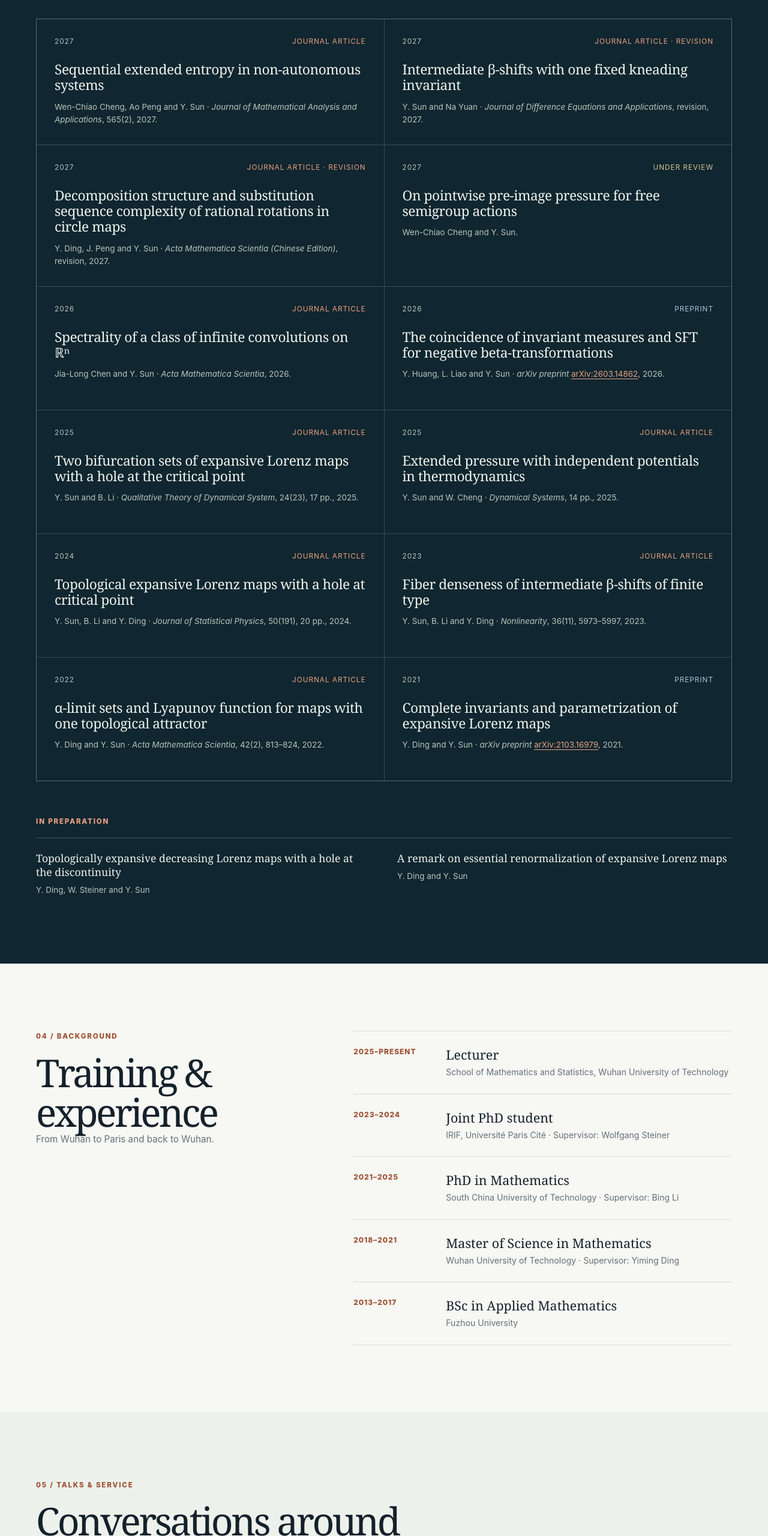
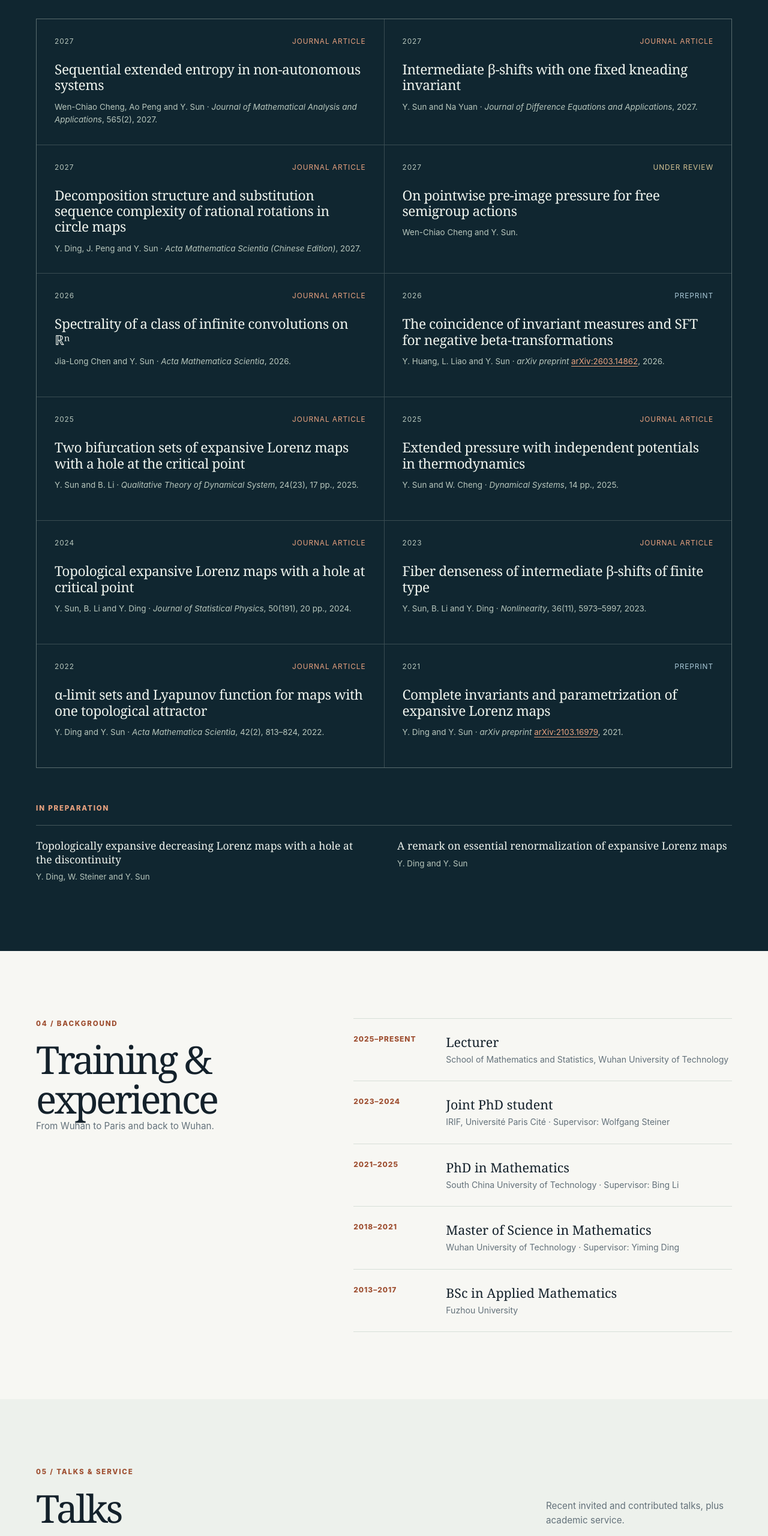
Before and after one commit to sunyunwhut/sunyunwhut.github.io, a plain HTML site: page index.html in a window 1280 px wide. Shown: the part 2197-4757 px from the top of the page at 60% size. Drawn offline with Linux system fonts and the light colour scheme.

Commit message:
Refine publication labels and talks heading

```diff
--- a/index.html
+++ b/index.html
@@ -71,8 +71,8 @@
         <div class="section-heading light"><div><p class="eyebrow">03 / Publications</p><h2>Selected work</h2></div><p class="section-lede">A current list of journal articles, preprints, and manuscripts.</p></div>
         <div class="pub-list">
           <article class="publication"><div class="pub-meta"><span>2027</span><span class="status">Journal article</span></div><h3>Sequential extended entropy in non-autonomous systems</h3><p>Wen-Chiao Cheng, Ao Peng and Y. Sun · <i>Journal of Mathematical Analysis and Applications</i>, 565(2), 2027.</p></article>
-          <article class="publication"><div class="pub-meta"><span>2027</span><span class="status">Journal article · Revision</span></div><h3>Intermediate β-shifts with one fixed kneading invariant</h3><p>Y. Sun and Na Yuan · <i>Journal of Difference Equations and Applications</i>, revision, 2027.</p></article>
-          <article class="publication"><div class="pub-meta"><span>2027</span><span class="status">Journal article · Revision</span></div><h3>Decomposition structure and substitution sequence complexity of rational rotations in circle maps</h3><p>Y. Ding, J. Peng and Y. Sun · <i>Acta Mathematica Scientia (Chinese Edition)</i>, revision, 2027.</p></article>
+          <article class="publication"><div class="pub-meta"><span>2027</span><span class="status">Journal article</span></div><h3>Intermediate β-shifts with one fixed kneading invariant</h3><p>Y. Sun and Na Yuan · <i>Journal of Difference Equations and Applications</i>, 2027.</p></article>
+          <article class="publication"><div class="pub-meta"><span>2027</span><span class="status">Journal article</span></div><h3>Decomposition structure and substitution sequence complexity of rational rotations in circle maps</h3><p>Y. Ding, J. Peng and Y. Sun · <i>Acta Mathematica Scientia (Chinese Edition)</i>, 2027.</p></article>
           <article class="publication"><div class="pub-meta"><span>2027</span><span class="status review">Under review</span></div><h3>On pointwise pre-image pressure for free semigroup actions</h3><p>Wen-Chiao Cheng and Y. Sun.</p></article>
           <article class="publication"><div class="pub-meta"><span>2026</span><span class="status">Journal article</span></div><h3>Spectrality of a class of infinite convolutions on ℝⁿ</h3><p>Jia-Long Chen and Y. Sun · <i>Acta Mathematica Scientia</i>, 2026.</p></article>
           <article class="publication"><div class="pub-meta"><span>2026</span><span class="status preprint">Preprint</span></div><h3>The coincidence of invariant measures and SFT for negative beta-transformations</h3><p>Y. Huang, L. Liao and Y. Sun · <i>arXiv preprint</i> <a href="https://arxiv.org/abs/2603.14862" target="_blank" rel="noreferrer">arXiv:2603.14862</a>, 2026.</p></article>
@@ -102,7 +102,7 @@
 
     <section id="talks" class="section section-tint">
       <div class="container">
-        <div class="section-heading"><div><p class="eyebrow">05 / Talks &amp; service</p><h2>Conversations around dynamics</h2></div><p class="section-lede">Recent invited and contributed talks, plus academic service.</p></div>
+        <div class="section-heading"><div><p class="eyebrow">05 / Talks &amp; service</p><h2>Talks</h2></div><p class="section-lede">Recent invited and contributed talks, plus academic service.</p></div>
         <div class="talks-grid">
           <div class="talks-list">
             <article class="talk"><span>Jun 2026</span><div><h3>Numeration 2026</h3><p>Nancy, France · “Open dynamical systems in topologically decreasing Lorenz maps”</p></div></article>
@@ -117,7 +117,7 @@
     </section>
 
     <section id="contact" class="contact-section">
-      <div class="container contact-inner"><div><p class="eyebrow">06 / Contact</p><h2>Let’s talk mathematics.</h2><p>For research questions, collaboration, or seminar invitations, feel free to reach out.</p></div><div class="contact-links"><a href="mailto:sunyun@whut.edu.cn">sunyun@whut.edu.cn <span>↗</span></a><a href="https://www.researchgate.net/profile/Yun-Sun-22" target="_blank" rel="noreferrer">ResearchGate profile <span>↗</span></a><a href="https://github.com/sunyun-whut" target="_blank" rel="noreferrer">GitHub · sunyun-whut <span>↗</span></a></div></div>
+      <div class="container contact-inner"><div><p class="eyebrow">06 / Contact</p><h2>Let’s talk mathematics.</h2><p>For research questions, collaboration, or seminar invitations, feel free to reach out.</p></div><div class="contact-links"><a href="mailto:sunyun@whut.edu.cn">sunyun@whut.edu.cn <span>↗</span></a><a href="https://www.researchgate.net/profile/Yun-Sun-22" target="_blank" rel="noreferrer">ResearchGate profile <span>↗</span></a><a href="https://github.com/sunyunwhut" target="_blank" rel="noreferrer">GitHub · sunyunwhut <span>↗</span></a></div></div>
     </section>
   </main>
 
```
